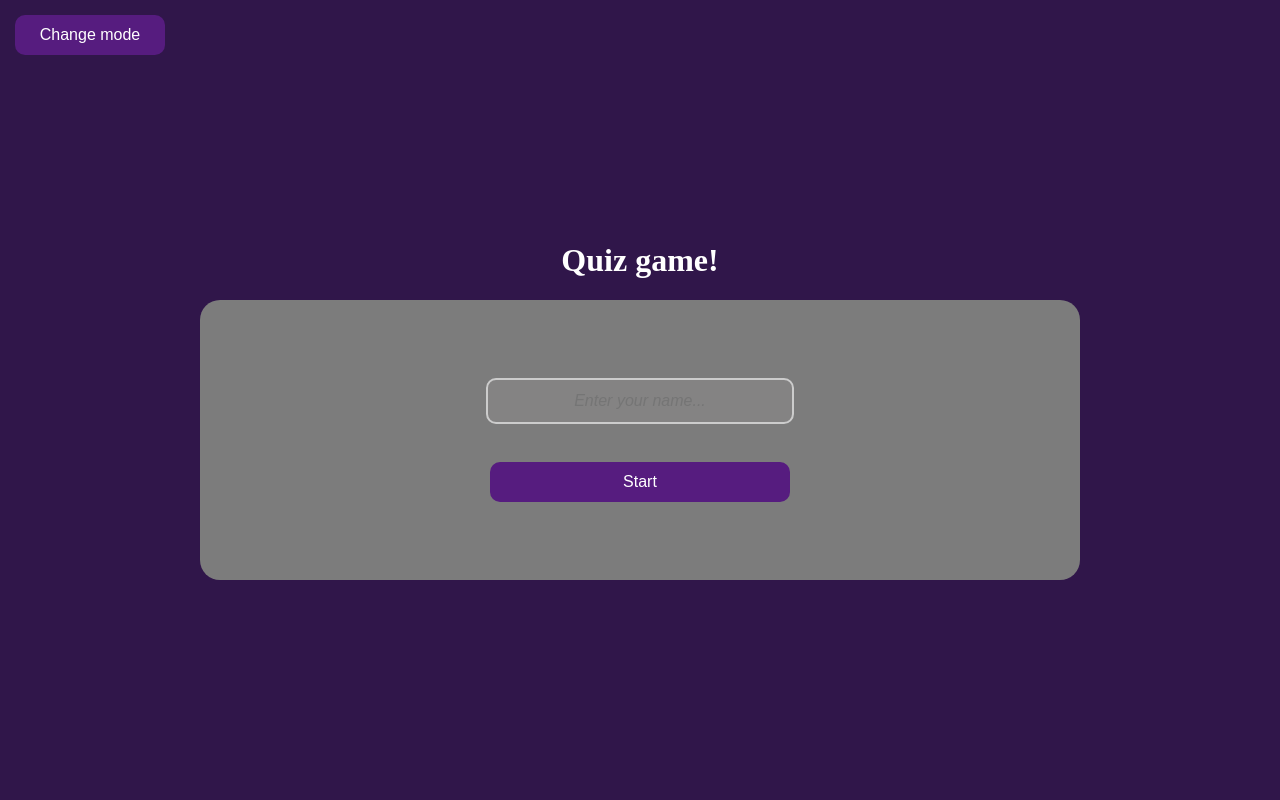
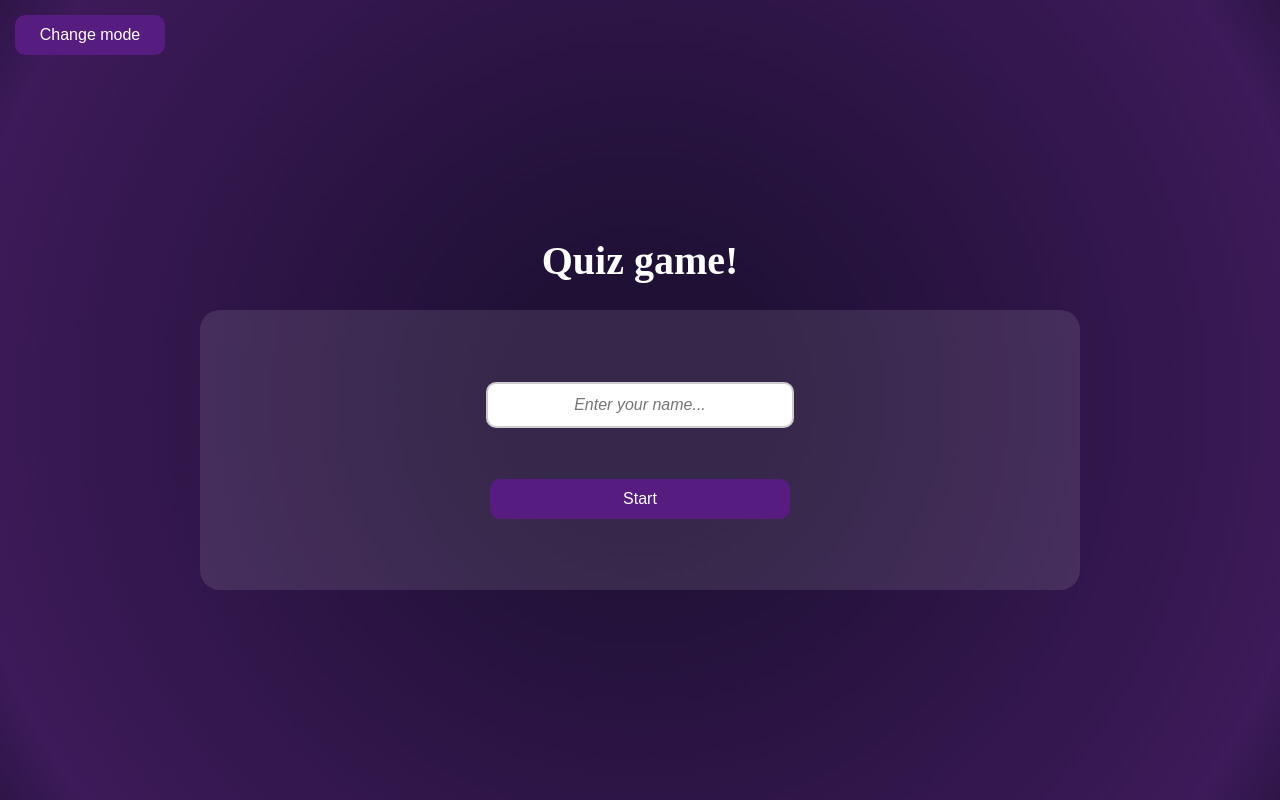
Before and after one commit to SNackademin/Quiz-Ankademin, a plain HTML site: page index.html in a window 1280 px wide. Both pictures are taken after a click on the button "Change mode". Drawn offline with Linux system fonts and the light colour scheme.

Commit message:
Lite style

```diff
--- a/script.js
+++ b/script.js
@@ -3,37 +3,48 @@ import {questions} from './array.js';
 let playerName = document.getElementById('player-name');
 const startGameButton = document.getElementById('start-button');
 let playerScore = 0;
+//i need fix that
+let changeColor = document.getElementById('change-color');
 
-let changeColor = document.getElementById('change-color');
+let currentBodyBackgroundColor = true;
+let currentTextHTMLColor = true;
+
+function updateChekedTextColor() {
+
+    const h1 = document.querySelector('h1');
+    const currentTextHTMLColor = h1.style.color;
+
+    let newColorText;
+
+    if (currentTextHTMLColor) {
+            newColorText = 'black';
+        } else {
+            newColorText = 'white'
+        };
+
+        h1.style.color = newColorText;
+
+    const currentElementsTextColor = document.querySelectorAll('h2,h4,label,li');
+    currentElementsTextColor.forEach(element => {
+        element.style.color = newColorText;
+    })
+}
+
+
 changeColor.addEventListener('click', () => {
+
+    updateChekedTextColor();
+
     //change body color
-    const currentBodyBackgroundColor = document.body.style.backgroundColor;
-    if (currentBodyBackgroundColor === 'rgb(48, 22, 74)') {
-        document.body.style.backgroundColor = '#692A91';
+    if (currentBodyBackgroundColor) {
+        document.body.style.background = 'radial-gradient(circle, rgba(31,16,53,1) 17%, rgba(61,26,89,1) 91%, rgba(46,21,71,1) 100%)';
     } else {
-        document.body.style.backgroundColor = '#30164A';
+        document.body.style.background = 'radial-gradient(circle, rgba(113,45,155,1) 25%, rgba(61,26,89,1) 50%, rgba(31,16,53,1) 90%)';
     }
-    //change container color
-    const currentContainerBackground = document.querySelector('.container').style.backgroundColor;
-    if (currentContainerBackground === 'rgb(124, 124, 124)') {
-        document.querySelector('.container').style.backgroundColor = 'rgb(255, 255, 255)';
-    } else {
-        document.querySelector('.container').style.backgroundColor = 'rgb(124, 124, 124)';
-    }
-    //change input color
-    const currentInputBackground = document.getElementById('player-name').style.backgroundColor;;
-    if (currentInputBackground === 'rgb(132, 131, 131)') {
-        document.getElementById('player-name').style.backgroundColor = 'rgb(255, 255, 255)';
-    } else {
-        document.getElementById('player-name').style.backgroundColor = 'rgb(132, 131, 131)';
-    }
-    //change text input color // doesnt work
-    // const currentInputTextColor = document.getElementById('player-name');
-    // if (currentInputTextColor.style.color === 'rgb(132, 131, 131)') {
-    //     currentInputTextColor.style.color = 'rgb(255, 255, 255)' ;
-    // } else {
-    //     currentInputTextColor.style.color = 'rgb(132, 131, 131)';
-    // }
+    currentBodyBackgroundColor = !currentBodyBackgroundColor;
+
+
+    currentTextHTMLColor = !currentTextHTMLColor;
 });
 
 startGameButton.addEventListener('click', () => {
@@ -45,6 +56,7 @@ startGameButton.addEventListener('click', () => {
 
 let questionNumber = 0;
 let selectedAnswer = null;
+
 function renderQuestion() {
     selectedAnswer = [];
     const container = document.querySelector('.container');
@@ -56,6 +68,7 @@ function renderQuestion() {
 
 
     if (questionNumber < questions.length) {
+
 
         const h2Question = document.createElement('h2');
         h2Question.textContent = questions[questionNumber].question
@@ -82,6 +95,8 @@ function renderQuestion() {
 
             questionNumber++;
             renderQuestion();
+
+            updateChekedTextColor();
         })
         container.appendChild(nextQuestionButton)
 
--- a/style.css
+++ b/style.css
@@ -1,3 +1,4 @@
+
  body{
     display: flex;
     justify-content: center;
@@ -5,17 +6,29 @@
     flex-direction: column;
     height: 100vh;
     width: 100%;
-    /* background-color: #30164A; */
-    background-color: #692A91;
-    /* background: linear-gradient(113deg,#712d9b 0.75%, #3d1a59 53.5%, #1f1035 96.93%); */
-    /* background: linear-gradient(113deg, #1f1035 0.75%, #3d1a59 53.5%, #712d9b 96.93%); */
+    background: radial-gradient(circle, rgba(113,45,155,1) 25%, rgba(61,26,89,1) 50%, rgba(31,16,53,1) 90%);
     margin: 0;
  }
 
  h1{
-    color: white;
+    font-size: 40px;
  }
-
+ h2 {
+   font-size: 30px;
+ }
+ h3{
+   font-size: 30px;
+ }
+ h4 {
+   font-size: 25px;
+ }
+label {
+   font-size: 25px;
+}
+li {
+   font-size: 20px;
+   list-style: none;
+}
  #change-color {
     background-color: #561c7f;
     color: white;
@@ -37,7 +50,7 @@
  .container {
     min-width: 800px;
     min-height: 200px;
-    background-color: #ffffff;
+    background: rgba(255, 255, 255, 0.1);
     border-radius: 20px;
     align-items: center;
     flex-direction: column;
@@ -60,6 +73,7 @@
     justify-content: center;
     text-align: center;
     align-items: center;
+    margin-top: 20px;
  }
 
  #start-button:hover {
```
